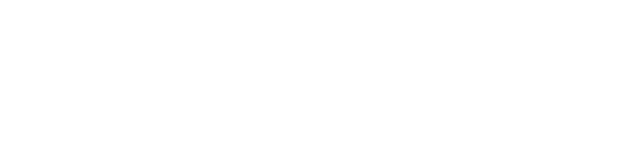
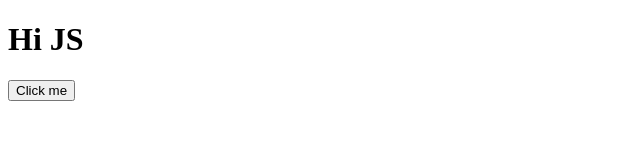
Before and after one commit to avazbeksalmonov/JSWebBrainFullCourse, a plain HTML site: page 5-dars.Do while,Functions/index.html in a window 1280 px wide. Shown: the whole page, without its empty margins (0-640 px from the left). Drawn offline with Linux system fonts and the light colour scheme.

Commit message:
add new code

```diff
--- a/5-dars.Do while,Functions/index.html
+++ b/5-dars.Do while,Functions/index.html
@@ -1,13 +1,17 @@
 <!DOCTYPE html>
 <html lang="en">
-  <head>
+
+<head>
     <meta charset="UTF-8" />
     <meta http-equiv="X-UA-Compatible" content="IE=edge" />
     <meta name="viewport" content="width=device-width, initial-scale=1.0" />
     <title>do while,functions</title>
-  </head>
+</head>
 
-  <body>
+<body>
+    <h1>Hi JS</h1>
+    <button onclick="getAvr()">Click me</button>
     <script src="app.js"></script>
-  </body>
+</body>
+
 </html>
```
Also changed, not shown: 4-dars.switch,for loop/app.js (+7 -7 lines), 5-dars.Do while,Functions/app.js (+143 -0 lines).
